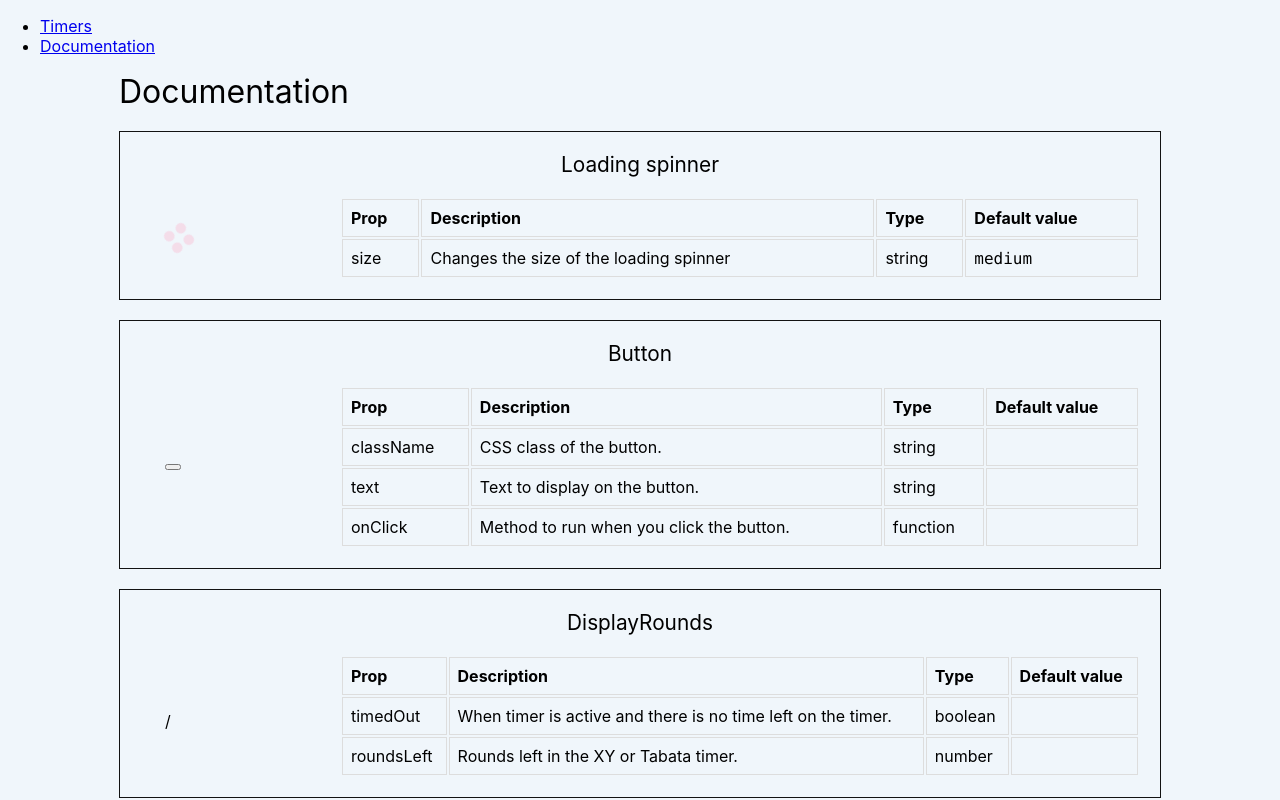
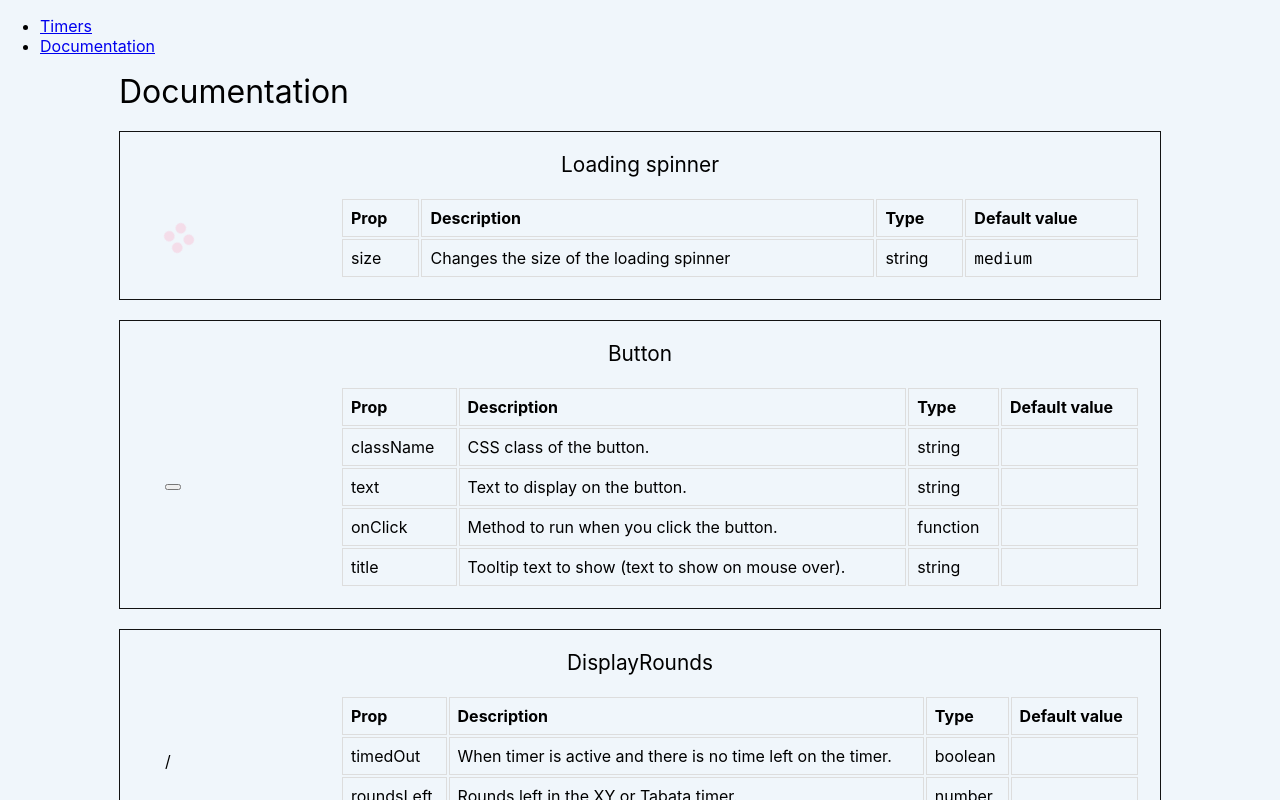
Before and after one commit to prof-tejera/assignment-1-yhpf, a React (Create React App) app: page /docs in a window 1280 px wide. Built offline with nearby package versions, Linux system fonts and the light colour scheme.

Commit message:
added text to show at mouseover on buttons

```diff
--- a/src/components/generic/Button.js
+++ b/src/components/generic/Button.js
@@ -1,8 +1,9 @@
-const Button = ({ className, text, onClick }) => {
+const Button = ({ className, text, onClick, title }) => {
     return (
       <button
         className = {className}
         onClick = {onClick}
+        title = {title}
       >
         {text}
       </button>
--- a/src/components/timers/Stopwatch.js
+++ b/src/components/timers/Stopwatch.js
@@ -56,6 +56,7 @@ const Stopwatch = () => {
                     className="start fa fa-play"
                     onClick={handleStart}
                     text=""
+                    title="start"
                 />
             </div>
         </div>
@@ -69,16 +70,19 @@ const Stopwatch = () => {
                 className="fastforward fa fa-fast-forward"
                 onClick={handleFastForward}
                 text=""
+                title="fast forward"
             />
             <Button
                 className="reset fa-solid fa-rotate-left"
                 onClick={handleReset}
                 text=""
+                title="reset"
             />
             <Button
                 className="pause-resume"
                 onClick={handlePauseResume}
                 text={isPaused ? <i class="fa fa-play"></i> : <i class="fa fa-pause"></i>}
+                title={isPaused ? "resume" : "pause"}
             />
         </div>
     );
--- a/src/views/DocumentationView.js
+++ b/src/views/DocumentationView.js
@@ -59,6 +59,11 @@ const Documentation = () => {
               prop: "onClick",
               description: "Method to run when you click the button.",
               type: "function",
+            },
+            {
+              prop: "title",
+              description: "Tooltip text to show (text to show on mouse over).",
+              type: "string",
             }
           ]}
         />
```
